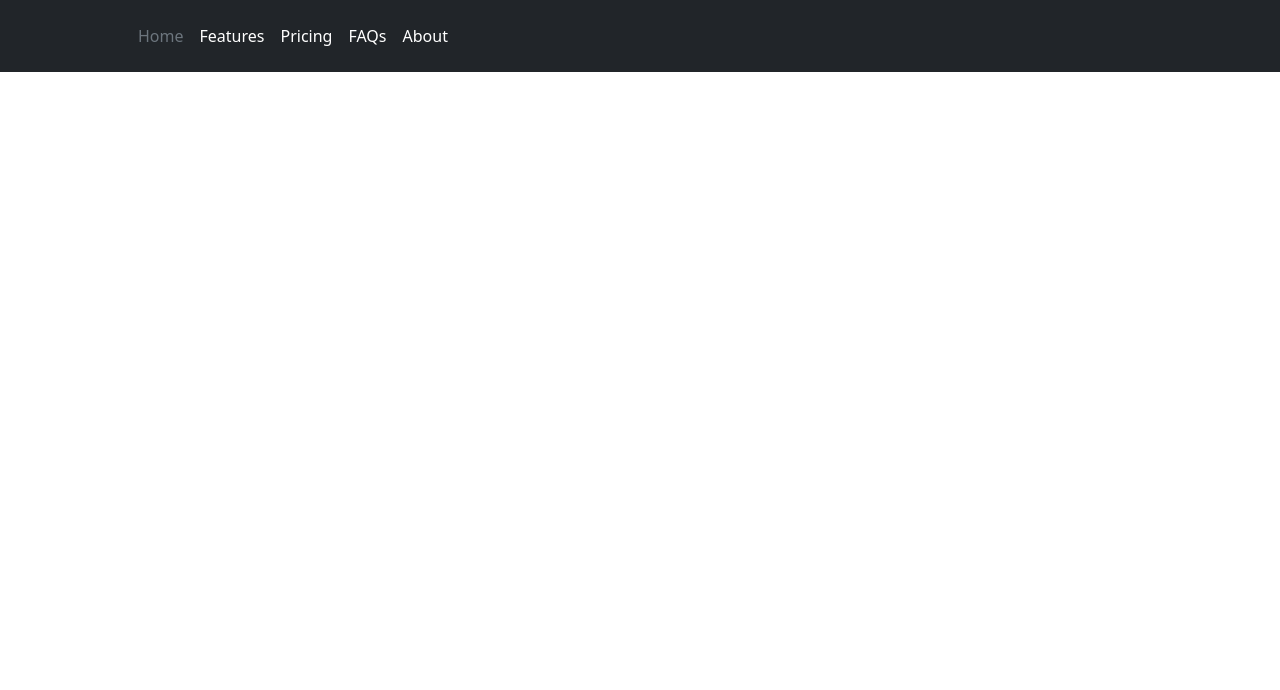
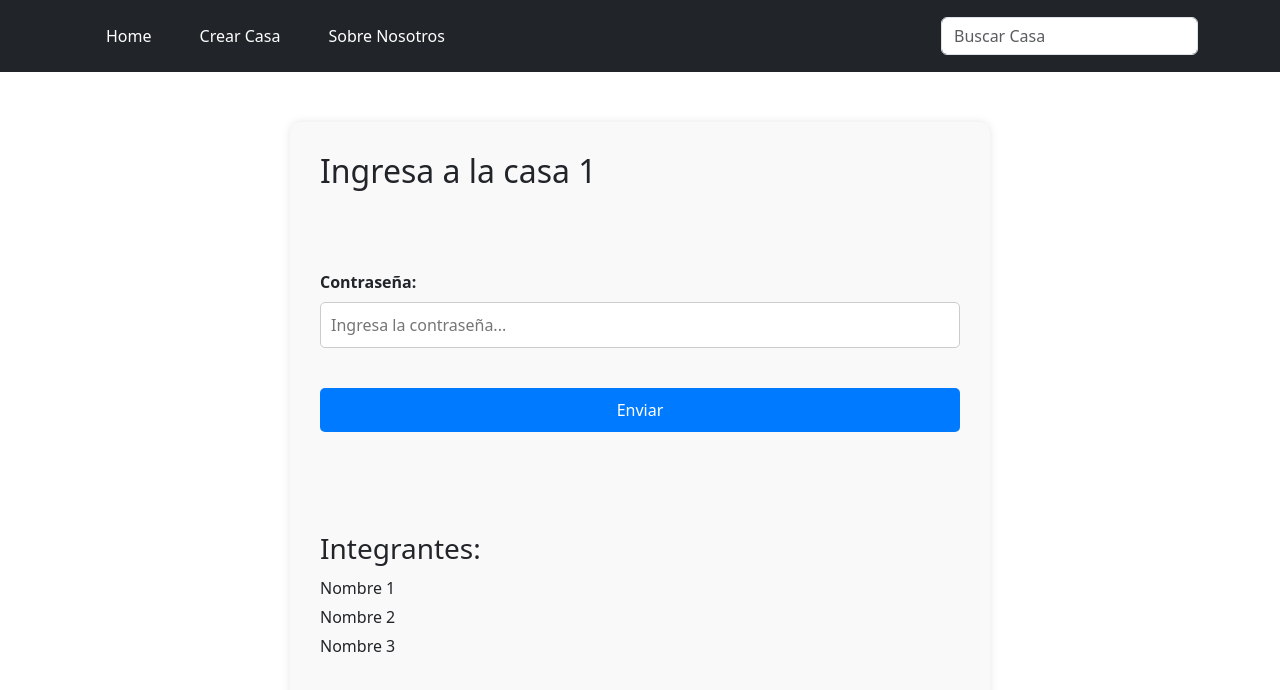
Before and after one commit to cristian462/ComuNest, a Vue app in the folder comunest-client/: page /casaLogin/11 in a window 1280 px wide. Shown: the top 690 px of the page. Built offline with nearby package versions, Linux system fonts and the light colour scheme.

Commit message:
creado busqueda y loguin casa

```diff
--- a/comunest-client/src/App.vue
+++ b/comunest-client/src/App.vue
@@ -4,11 +4,9 @@
     <div class="container">
       <div class="d-flex flex-wrap align-items-center justify-content-center justify-content-lg-start">
         <ul class="nav col-12 col-lg-auto me-lg-auto mb-2 justify-content-center mb-md-0">
-          <li><router-link class="nav-link px-2 text-secondary" to="/">Home</router-link></li>
-          <li><a href="#" class="nav-link px-2 text-white">Features</a></li>
-          <li><a href="#" class="nav-link px-2 text-white">Pricing</a></li>
-          <li><a href="#" class="nav-link px-2 text-white">FAQs</a></li>
-          <li><a href="#" class="nav-link px-2 text-white">About</a></li>
+          <li><router-link class="nav-link px-4 text-white" to="/">Home</router-link></li>
+          <li><router-link class="nav-link px-4 text-white" to="/registro">Crear una Casa</router-link></li>
+          <li><router-link class="nav-link px-4 text-white" to="/aboutus">Sobre nosotros</router-link></li>
         </ul>
         <div class="text-end">
           <router-link type="button" class="btn btn-outline-light me-2 text-white" to="/login">Login</router-link>
@@ -20,33 +18,112 @@
   <header class="p-3 text-bg-dark" v-else>
     <div class="container">
       <div class="d-flex flex-wrap align-items-center justify-content-center justify-content-lg-start">
-        <a href="/" class="d-flex align-items-center mb-2 mb-lg-0 text-white text-decoration-none">
-          <svg class="bi me-2" width="40" height="32" role="img" aria-label="Bootstrap"><use xlink:href="#bootstrap"></use></svg>
-        </a>
         <ul class="nav col-12 col-lg-auto me-lg-auto mb-2 justify-content-center mb-md-0">
-          <li><router-link class="nav-link px-2 text-secondary" to="/">Home</router-link></li>
-          <li><a href="#" class="nav-link px-2 text-white">Features</a></li>
-          <li><a href="#" class="nav-link px-2 text-white">Pricing</a></li>
-          <li><a href="#" class="nav-link px-2 text-white">FAQs</a></li>
-          <li><a href="#" class="nav-link px-2 text-white">About</a></li>
+          <li><router-link class="nav-link px-4 text-white" to="/">Home</router-link></li>
+          <li><router-link class="nav-link px-4 text-white" to="/casaNueva">Crear Casa</router-link></li>
+          <li><router-link class="nav-link px-4 text-white" to="/aboutUs">Sobre Nosotros</router-link></li>
         </ul>
+        <div class="text-end">
+          <input class="form-control" type="search" placeholder="Buscar Casa" aria-label="Search" v-model="search">
+        </div>
       </div>
     </div>
   </header>
-  <router-view/>
+  <router-view v-if="search === ''" />
+
+  <div v-if="(search !== '' && casas.length !== 0)">
+    <ul class="cards container d-flex align-items-center flex-column gap-5 mt-5 mt-5">
+      <div v-for="casa in casas" :key="casa.id_casa">
+        <router-link @click="search=''" :to="{name:'casaLogin',params:{id:casa.id_casa, nombre: casa.nombre}}"><li class="elemento py-2 px-4" >{{ casa.nombre }}</li></router-link>
+      </div>
+    </ul>
+  </div>
+
+  <div class="body" v-if="(search !== '' && casas.length === 0)">
+    <h1 class="h1">{{ search }} no existe</h1>
+  </div>
+
+
 </div>
 </template>
 
 <script setup>
 import { useStore } from 'vuex';
+import { ref, watch } from 'vue';
 
 const store = useStore();
+const id_user = store.state.user.id;
 
-const id_user = store.state.user.id;
+let search = ref('');
+let casas = ref([])
+
+watch(()=>search.value, async (newValue)=>{
+  try {
+    if(newValue !== ''){
+        let data = {
+          nombre: newValue
+        };
+        const response = await fetch("http://localhost:4000/searchCasas", {
+          method: 'POST',
+          headers: {
+            'Content-Type': 'application/json'
+          },
+          body: JSON.stringify(data)
+        });
+        const fetchedCasas = await response.json();
+        casas.value = fetchedCasas;
+    }
+  } catch (error) {
+    console.error("Error fetching data:", error);
+  }
+})
 
 </script>
 
 <style lang="scss" scoped>
+.cards{
+  list-style-type: none;
+  padding: 0;
+}
+
+.elemento{
+  list-style-type: none;
+  font-size: 3rem;
+  background-color: #e0e0e0;
+  border-radius: 8px;
+  padding: 12px 20px;
+  box-shadow: 0 4px 8px rgba(0, 0, 0, 0.4);
+  text-align: center;
+  margin-bottom: 1rem;
+  height: 9rem;
+  display: flex;
+  align-items: center;
+  justify-content: center;
+  width: 27rem;
+  transition: all 0.3s ease;
+}
+
+.elemento:hover {
+  transform: translateY(-5px);
+  box-shadow: 0 8px 16px rgba(0, 0, 0, 0.1);
+  cursor: pointer;
+}
+
+.body{
+	color-scheme: auto;
+	margin: 0;
+	display:flex;
+	align-items: center;
+	justify-content: center;
+	flex-direction: column;
+	min-height: 100vh;
+	font-family: sans-serif;
+}
+
+.h1{
+	font-size: 5rem;
+	margin: 0;
+}
 #app {
   font-family: Avenir, Helvetica, Arial, sans-serif;
   -webkit-font-smoothing: antialiased;
--- a/comunest-client/src/router/index.js
+++ b/comunest-client/src/router/index.js
@@ -5,6 +5,7 @@ import LoginView from '../views/LoginView.vue'
 import CasaView from '../views/CasaView.vue'
 import NuevaCasa from '../views/NuevaCasa.vue'
 import MesNuevo from '../views/MesNuevo.vue'
+import CasaLoginView from '../views/CasaLoginView.vue'
 
 const routes = [
   {
@@ -36,6 +37,11 @@ const routes = [
     path: '/casaNueva',
     name: 'casaNueva',
     component: NuevaCasa
+  },
+  {
+    path: '/casaLogin/:id?:nombre',
+    name: 'casaLogin',
+    component: CasaLoginView
   }
 ]
 
--- /dev/null
+++ b/comunest-client/src/views/CasaLoginView.vue
@@ -0,0 +1,134 @@
+<template>
+	<div class="ficha">
+  <h2>Ingresa a la casa {{ casa_nombre }}</h2>
+    <div class="input-container">
+      <label class="pb-2" for="password">Contraseña:</label>
+      <input type="password" :class="mal" v-model="pass" id="password" placeholder="Ingresa la contraseña...">
+    </div>
+
+	<button type="submit" @click="submit">Enviar</button>
+    <div class="integrantes">
+      <h3>Integrantes:</h3>
+      <ul>
+        <li>Nombre 1</li>
+        <li>Nombre 2</li>
+        <li>Nombre 3</li>
+      </ul>
+    </div>
+</div>
+
+
+</template>
+
+<script setup>
+import { useRoute, useRouter } from 'vue-router';
+import { useStore } from 'vuex';
+import { ref } from 'vue';
+
+	const route = useRoute();
+	const router = useRouter();
+	const store = useStore();
+
+	let mal=ref('');
+	let pass = ref('');
+
+	let casa_nombre = ref(route.params.nombre);
+
+	const submit = async()=>{
+		try{
+			let data = {
+				id_user: store.state.user.id,
+				id_casa: route.params.id,
+				pass: pass.value
+			};
+			const response = await fetch('http://localhost:4000/casaLogin',{
+				method: 'POST',
+				headers: {
+				'Content-Type': 'application/json'
+				},
+				body: JSON.stringify(data)
+			});
+			const respuesta = await response.json();
+
+			console.log(respuesta);
+			if(respuesta.exito === 0){
+				mal = 'is-invalid';
+			}else{
+				router.push('/');
+			}
+		}catch(err){
+			console.error("Error fetching data:", err);
+		}
+
+
+	}
+
+</script>
+
+
+<style scoped>
+
+.ficha {
+  display: flex;
+  flex-direction: column;
+  width: 700px;
+  margin: 50px auto;
+  padding: 30px;
+  background-color: #f9f9f9;
+  border-radius: 10px;
+  box-shadow: 0 0 10px rgba(0, 0, 0, 0.1);
+}
+
+h2 {
+  margin-bottom: 80px;
+}
+
+.input-container {
+  margin-bottom: 40px;
+}
+
+label {
+  font-weight: bold;
+}
+
+input {
+  width: 100%;
+  padding: 10px;
+  border: 1px solid #ccc;
+  border-radius: 5px;
+}
+
+.integrantes {
+  margin-bottom: 20px;
+}
+
+h3 {
+  margin-bottom: 10px;
+}
+
+ul {
+  list-style: none;
+  padding: 0;
+}
+
+ul li {
+  margin-bottom: 5px;
+}
+
+button {
+  padding: 10px 20px;
+  background-color: #007bff;
+  color: white;
+  border: none;
+  border-radius: 5px;
+  cursor: pointer;
+  transition: background-color 0.3s ease;
+  margin-bottom: 100px;
+}
+
+button:hover {
+  background-color: #0056b3;
+}
+
+
+</style>
--- a/comunest-client/src/views/CasaView.vue
+++ b/comunest-client/src/views/CasaView.vue
@@ -28,7 +28,7 @@ const route = useRoute();
   id.value = route.params.id;
 
 	let id_casa ={
-    id_casa: id
+    id_casa: route.params.id
   };
 
 const router = useRouter();
--- a/comunest-client/src/views/MesNuevo.vue
+++ b/comunest-client/src/views/MesNuevo.vue
@@ -21,8 +21,6 @@ import { useStore } from 'vuex';
 				nombre: nombreMes,
 				id_user: store.state.user.id
 			}
-
-			try {
 			const response = await fetch("http://localhost:4000/nuevoMes", {
 				method: 'POST',
 				headers: {
@@ -32,9 +30,6 @@ import { useStore } from 'vuex';
 			});
 			console.log(response);
 			router.go(-1);
-			} catch (error) {
-			console.error("Error fetching data:", error);
-			}
 				}catch(error){
 					console.error("Error fetching data:", error);
 				}
--- a/comunest-client/src/views/NuevaCasa.vue
+++ b/comunest-client/src/views/NuevaCasa.vue
@@ -5,34 +5,170 @@
     </div>
     <div class="body p-5 pt-0">
 		<div class="input-group">
-                <span class="input-group-text">@</span>
                 <div class="form-floating">
-                    <input type="text" class="form-control" :class="nombremal" placeholder="Nombre" v-model="user.nombre" required>
-                    <label for="nombre">Nombre*</label>
+                    <input type="text" class="form-control" :class="nombremal" placeholder="Nombre" v-model="casa.nombre" required>
+                    <label for="nombre">Nombre de la Casa</label>
                 </div>
             </div>
 
             <div class="mb-5 text-danger mx-5">{{ nombrevacio }}</div>
 
             <div class="form-floating">
-                <input type="password" class="form-control rounded-3" :class="pass1mal" placeholder="Password" v-model="user.pass1" required/>
-                <label for="pass">Contraseña*</label>
+                <input type="password" class="form-control rounded-3" :class="pass1mal" placeholder="Password" v-model="casa.pass1" required/>
+                <label for="pass">Contraseña</label>
             </div>
             <div class="mb-4 mx-5-md mx-5-lg">
                 <span class="text-secondary">La contraseña debe contener: 1 Mayúscula, 1
                     minúscula, 1 número, 1 carácter. Entre 8 y 16 caracteres</span>
             </div>
             <div class="form-floating">
-                <input type="password" class="form-control rounded-3" :class="pass2mal" placeholder="Password" v-model="user.pass2" required/>
-                <label for="pass2">Repita Contraseña*</label>
+                <input type="password" class="form-control rounded-3" :class="pass2mal" placeholder="Password" v-model="casa.pass2" required/>
+                <label for="pass2">Repita Contraseña</label>
             </div>
 
             <div id="pass2Mal" class="mb-5 text-danger">{{ msjpass2 }}</div>
 
             <button class="w-100 my-2 btn btn-lg rounded-3 btn-primary" @click="submit">Crear casa</button>
     </div>
+    <h4 class="atras" @click="volverAtras()">&lt;&lt; Volver</h4>
 </div>
 </template>
 
 <script setup>
+import {ref, watch} from "vue";
+import { useStore } from 'vuex';
+import { useRouter } from "vue-router";
+const regex = /^(?=.*[a-z])(?=.*[A-Z])(?=.*\d)(?=.*[@()/_-])[a-zA-Z\d@()/_-]{8,16}$/;
+const store = useStore();
+const router = useRouter();
+
+let casa = ref({
+    id_user: store.state.user.id,
+    nombre: '',
+    pass1: '',
+    pass2: ''
+});
+
+
+let msjpass2 = ref("");
+let pass1mal = ref("");
+let pass2mal = ref("");
+let nombrevacio = ref("");
+let nombremal = ref("");
+
+const volverAtras = ()=>{
+    router.go(-1);
+  }
+
+watch(() => casa.value.pass1, (newValue) => {
+    if (!regex.test(newValue)) {
+        pass1mal.value = "is-invalid";
+    } else {
+        pass1mal.value = "is-valid";
+    }
+    });
+
+watch(() => casa.value.pass2, (newValue) => {
+if (newValue!== casa.value.pass1) {
+    pass2mal.value = "is-invalid";
+    msjpass2.value = "Las contraseñas no coinciden.";
+} else {
+    pass2mal.value = "is-valid";
+    msjpass2.value = '';
+}
+});
+
+watch(() => casa.value.nombre, async(newValue) => {
+if (!newValue) {
+  nombrevacio.value = "El nombre no puede quedar vacío.";
+  nombremal.value = "is-invalid";
+}else{
+    let data = {
+        nombre: newValue
+    };
+    const request = await fetch('http://localhost:4000/compruebaCasa',{
+			method: 'POST',
+			headers: {
+				'Content-Type': 'application/json'
+			},
+			body: JSON.stringify(data)
+    });
+    const respuesta = await request.json();
+    console.log(respuesta);
+    if(respuesta.existe === 0){
+        nombrevacio.value = "";
+        nombremal.value = "is-valid";
+    }else{
+        nombrevacio.value = "El nombre ya existe";
+        nombremal.value = "is-invalid";
+    }
+
+}
+});
+
+
+const submit = async ()=>{
+    if(pass1mal.value == "is-invalid"){
+      return false;
+    }
+    if(pass2mal.value == "is-invalid"){
+      return false;
+    }
+    if(nombrevacio.value != ''){
+      return false;
+    }
+
+    try{
+      const jsonData = {
+        "id_user": casa.value.id_user,
+        "nombre": casa.value.nombre,
+        "pass": casa.value.pass1
+      };
+       const formData = new FormData();
+
+       formData.append('datos',JSON.stringify(jsonData));
+
+      const response = await fetch('http://localhost:4000/nuevaCasa',{
+        method: 'POST',
+        headers: {
+          'Content-Type': 'application/json'
+        },
+        body: JSON.stringify(jsonData)
+      });
+
+      if(!response.ok){
+        throw new Error('Error al enviar la solicitud');
+      }else{
+            const date = new Date();
+			const nombreMesmin = date.toLocaleString('default', { month: 'long' });
+			const nombreMes = nombreMesmin.charAt(0).toUpperCase() + nombreMesmin.slice(1);
+            const respuesta = await response.json();
+            let data = {
+				id_casa: respuesta.id_casa,
+				nombre: nombreMes,
+				id_user: store.state.user.id
+			}
+            console.log(data.id_casa);
+			const createMonth = await fetch("http://localhost:4000/nuevoMes", {
+				method: 'POST',
+				headers: {
+				'Content-Type': 'application/json'
+				},
+				body: JSON.stringify(data)
+			});
+			console.log(createMonth);
+			router.go(-1);
+      }
+    }catch(err){
+      console.log(err);
+    }
+  }
+
 </script>
+
+<style scoped>
+    .atras{
+    cursor: pointer;
+    color: blue;
+  }
+</style>
--- a/comunest-client/src/views/RegistroView.vue
+++ b/comunest-client/src/views/RegistroView.vue
@@ -61,9 +61,10 @@ import {ref, watch} from "vue";
   let pass1mal = ref("");
   let pass2mal = ref("");
   let nombrevacio = ref("");
+  let nombremal = ref("");
   let correomal = ref("");
   let msjcorreo = ref("");
-  let nombremal = ref("");
+
 
     watch(() => user.value.pass1, (newValue) => {
     if (!regex.test(newValue)) {
@@ -131,8 +132,6 @@ import {ref, watch} from "vue";
 
        formData.append('datos',JSON.stringify(jsonData));
 
-      console.log(JSON.stringify(jsonData));
-
       const response = await fetch('http://localhost:4000/registro',{
         method: 'POST',
         headers: {
@@ -141,7 +140,7 @@ import {ref, watch} from "vue";
         body: JSON.stringify(jsonData)
       });
 
-      console.log(await response.json());
+      console.log(await response);
 
       if(!response.ok){
         throw new Error('Error al enviar la solicitud');
```
Also changed, not shown: comunest-client/src/views/HomeView.vue (+4 -3 lines), 2 other files (tests, documents, lock files or other folders).
